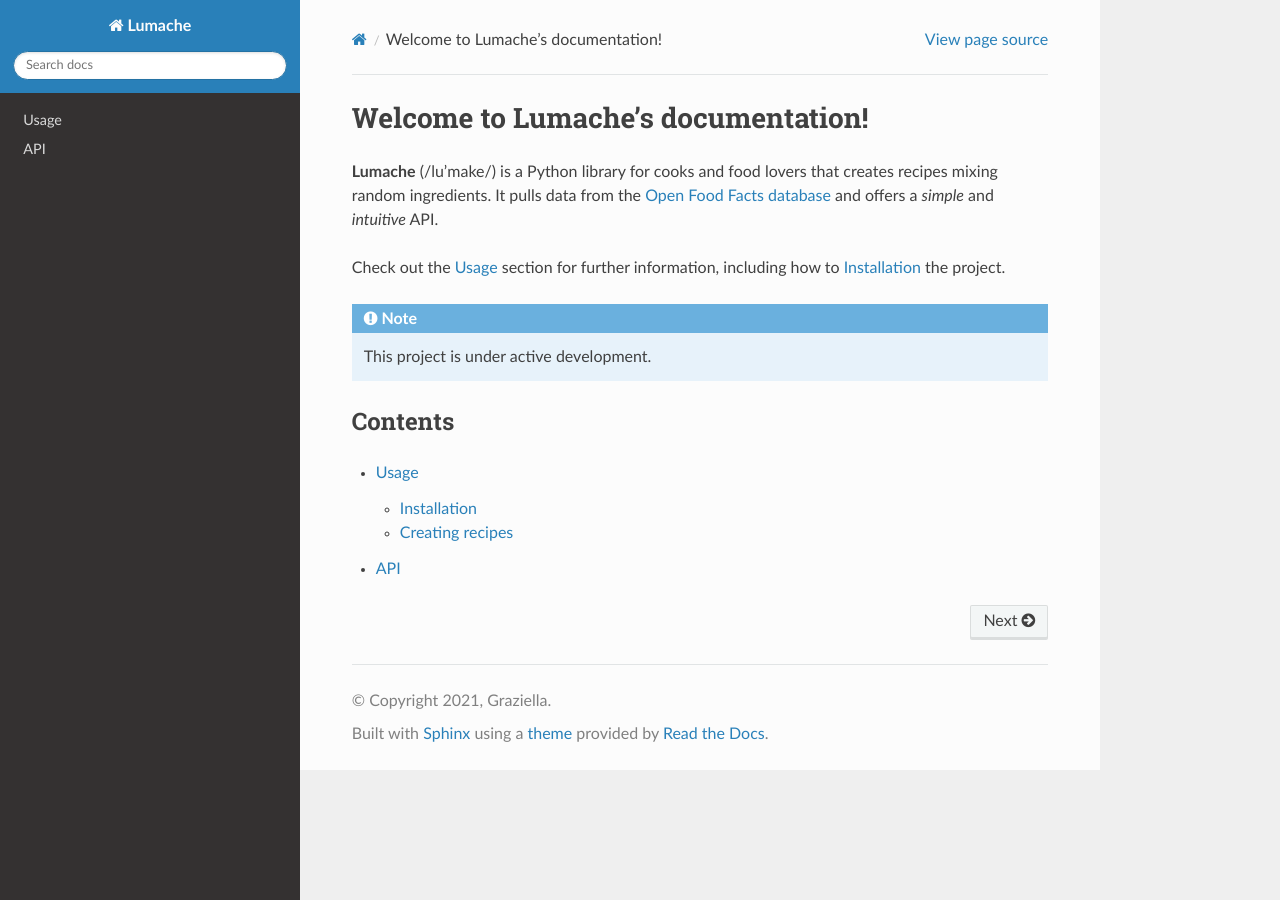
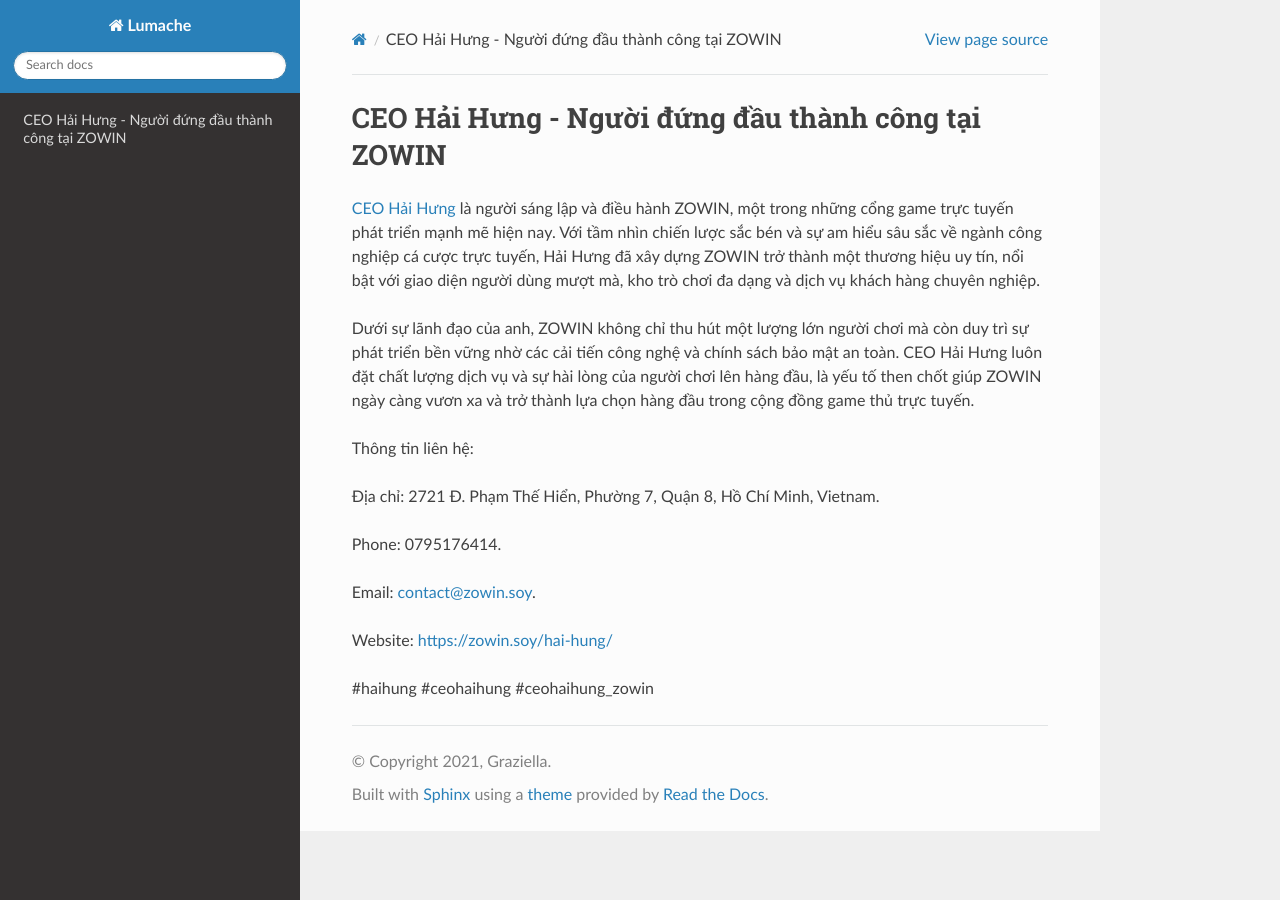
Before and after one commit to dtri8785/1ceohaihung, a Sphinx documentation site: the page built from docs/source/index.rst, in a window 1280 px wide. Built offline with Sphinx 7.4.7 and the Read the Docs theme 3.1.0, drawn with Linux system fonts in a browser that asks for light colours.

Commit message:
Update index.rst

```diff
--- a/docs/source/index.rst
+++ b/docs/source/index.rst
@@ -1,22 +1,18 @@
-Welcome to Lumache's documentation!
+CEO Hải Hưng - Người đứng đầu thành công tại ZOWIN
 ===================================
 
-**Lumache** (/lu'make/) is a Python library for cooks and food lovers
-that creates recipes mixing random ingredients.
-It pulls data from the `Open Food Facts database <https://world.openfoodfacts.org/>`_
-and offers a *simple* and *intuitive* API.
+`CEO Hải Hưng <https://zowin.soy/hai-hung/>`_ là người sáng lập và điều hành ZOWIN, một trong những cổng game trực tuyến phát triển mạnh mẽ hiện nay. Với tầm nhìn chiến lược sắc bén và sự am hiểu sâu sắc về ngành công nghiệp cá cược trực tuyến, Hải Hưng đã xây dựng ZOWIN trở thành một thương hiệu uy tín, nổi bật với giao diện người dùng mượt mà, kho trò chơi đa dạng và dịch vụ khách hàng chuyên nghiệp.
 
-Check out the :doc:`usage` section for further information, including
-how to :ref:`installation` the project.
+Dưới sự lãnh đạo của anh, ZOWIN không chỉ thu hút một lượng lớn người chơi mà còn duy trì sự phát triển bền vững nhờ các cải tiến công nghệ và chính sách bảo mật an toàn. CEO Hải Hưng luôn đặt chất lượng dịch vụ và sự hài lòng của người chơi lên hàng đầu, là yếu tố then chốt giúp ZOWIN ngày càng vươn xa và trở thành lựa chọn hàng đầu trong cộng đồng game thủ trực tuyến.
 
-.. note::
+Thông tin liên hệ:
 
-   This project is under active development.
+Địa chỉ: 2721 Đ. Phạm Thế Hiển, Phường 7, Quận 8, Hồ Chí Minh, Vietnam.
 
-Contents
---------
+Phone: 0795176414.
 
-.. toctree::
+Email: contact@zowin.soy.
 
-   usage
-   api
+Website: https://zowin.soy/hai-hung/
+
+#haihung #ceohaihung #ceohaihung_zowin
```
